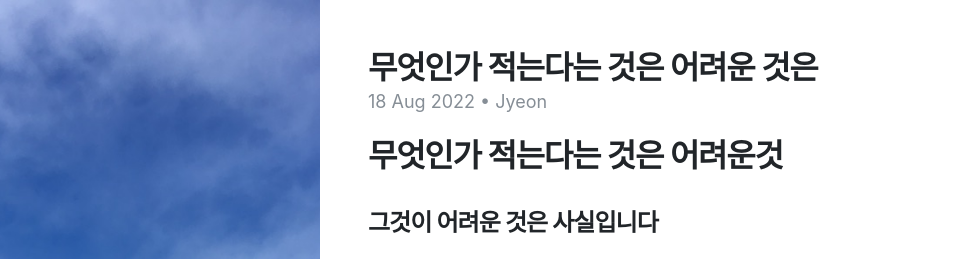
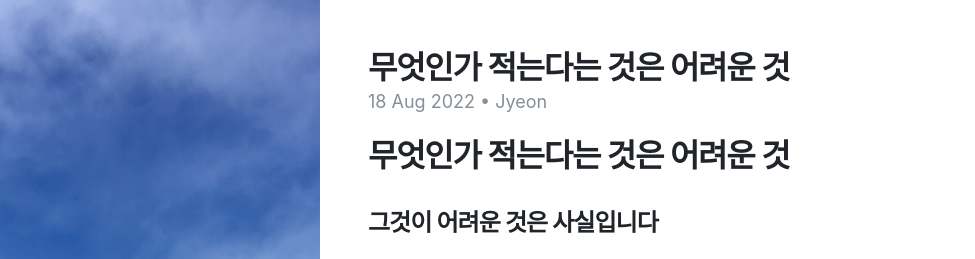
Before and after one commit to LeeJyeon/LeeJyeon.github.io, a Jekyll site: the page built from _posts/2022-08-18-test-jihyun.md, in a window 1280 px wide. Shown: the top 259 px of the page, without its empty margins (0-975 px from the left). Built offline with Jekyll 4.4.1, drawn with Linux system fonts in a browser that asks for light colours; nearby versions of some CDN libraries.

Commit message:
Update 2022-08-18-test-jihyun.md

```diff
--- a/_posts/2022-08-18-test-jihyun.md
+++ b/_posts/2022-08-18-test-jihyun.md
@@ -1,13 +1,13 @@
 ---
 layout: post
-title: 무엇인가 적는다는 것은 어려운 것은
+title: 무엇인가 적는다는 것은 어려운 것
 author: Jyeon
 tags:
 - jekyll theme
 - jekyll
 date: 2022-08-18 13:56 +0800
 ---
-# 무엇인가 적는다는 것은 어려운것
+# 무엇인가 적는다는 것은 어려운 것
 ## 그것이 어려운 것은 사실입니다
 ### 그렇다고
 ### 기피할
```
